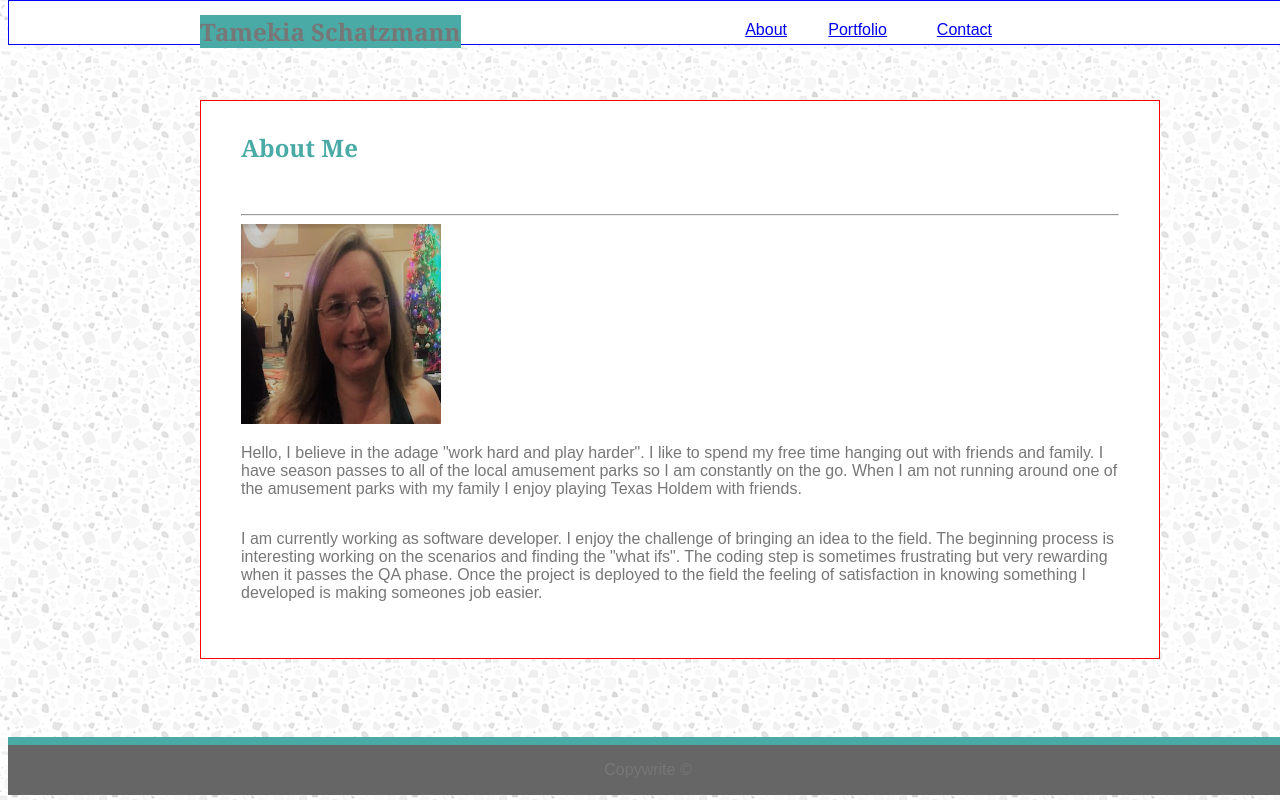
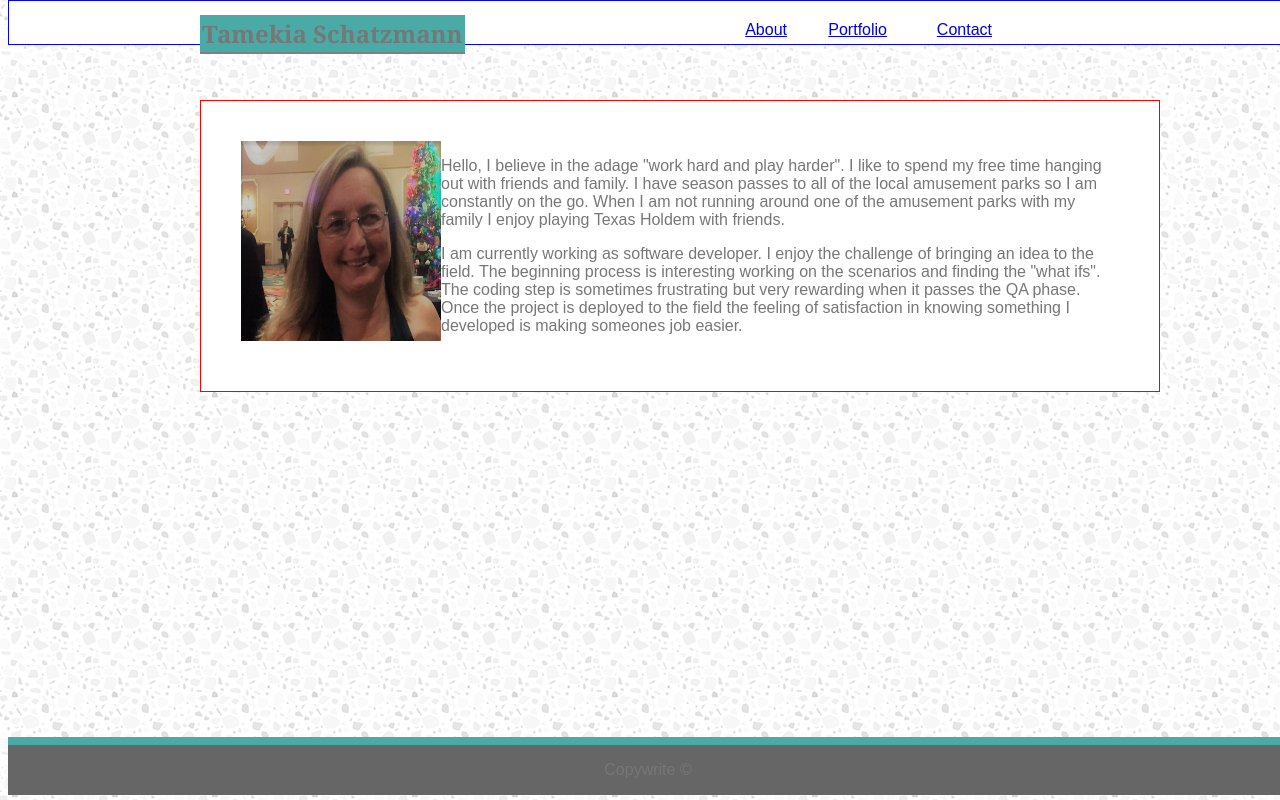
Before and after one commit to tschatzmann/Basic-Portfolio, a plain HTML site: page index.html in a window 1280 px wide. Drawn offline with Linux system fonts and the light colour scheme.

Commit message:
update h1 style and float

```diff
--- a/assets/css/style.css
+++ b/assets/css/style.css
@@ -27,6 +27,8 @@ h1{
     top: -5px;
     background-color: #4aaaa5;
     font-family: 'Georgia', Times, Times New Roman, serif;
+    padding: 2px;
+    border-bottom: 2px solid grey;
 
 }
 
@@ -92,21 +94,11 @@ h2{
     background-color: #666666;
     width: 100%;
     text-align: center;
-    border-top: 8px solid #4aaaa5
+    border-top: 8px solid #4aaaa5;
 }
 
-.float1{
-    float: left;
-
-}
-
-.float2{
-    float: left;
-}
-
-
 .myimages{
-    position: relative;
+   float: left;
     width: 200px;
     height: 200px;
 
--- a/index.html
+++ b/index.html
@@ -24,23 +24,13 @@
     </section>
    <section class="content">
         <div class="maincontent">
-
-            <h2>About Me</h2>
-            <hr>
-            <!--<div class="flexcontainer">-->
-
            <img class="myimages" src="assets\images\mypic3a.jpg" alt="Tamekia's picture">
-                <div class="float1">
              <p>
                 Hello, I believe in the adage "work hard and play harder". I like to spend my free time hanging out with friends and family. I have season passes to all of the local amusement parks so I am constantly on the go. When I am not running around one of the amusement parks with my family I enjoy playing Texas Holdem with friends.
              </p>
-                </div>
-                <div class="float2">
              <p>
                  I am currently working as software developer. I enjoy the challenge of bringing an idea to the field. The beginning process is interesting working on the scenarios and finding the "what ifs". The coding step is sometimes frustrating but very rewarding when it passes the QA phase. Once the project is deployed to the field the feeling of satisfaction in knowing something I developed is making someones job easier.
             </p>
-                </div>
-        <!--</div>-->
         </div>
     </section>
    <section class="footer" >
```
Also changed, not shown: contact.html (+0 -1 lines), portfolio.html (+0 -2 lines). Lines whose indentation alone changed are shown as unchanged.
